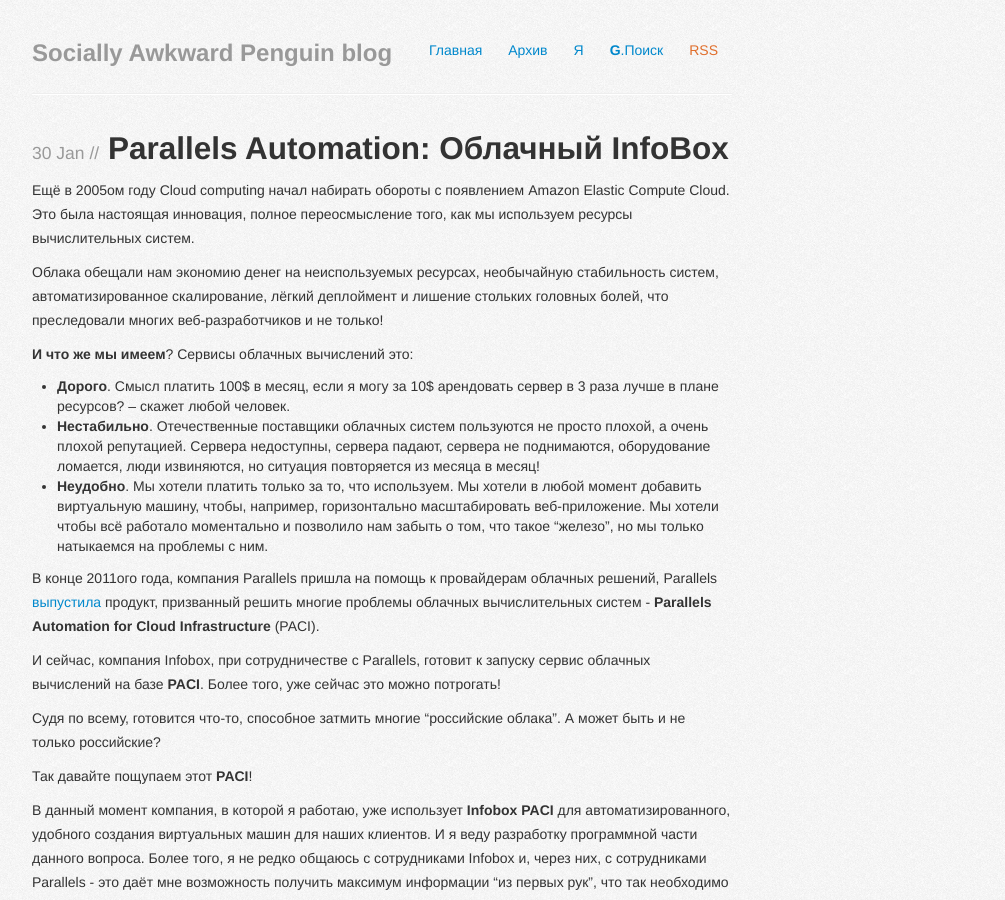
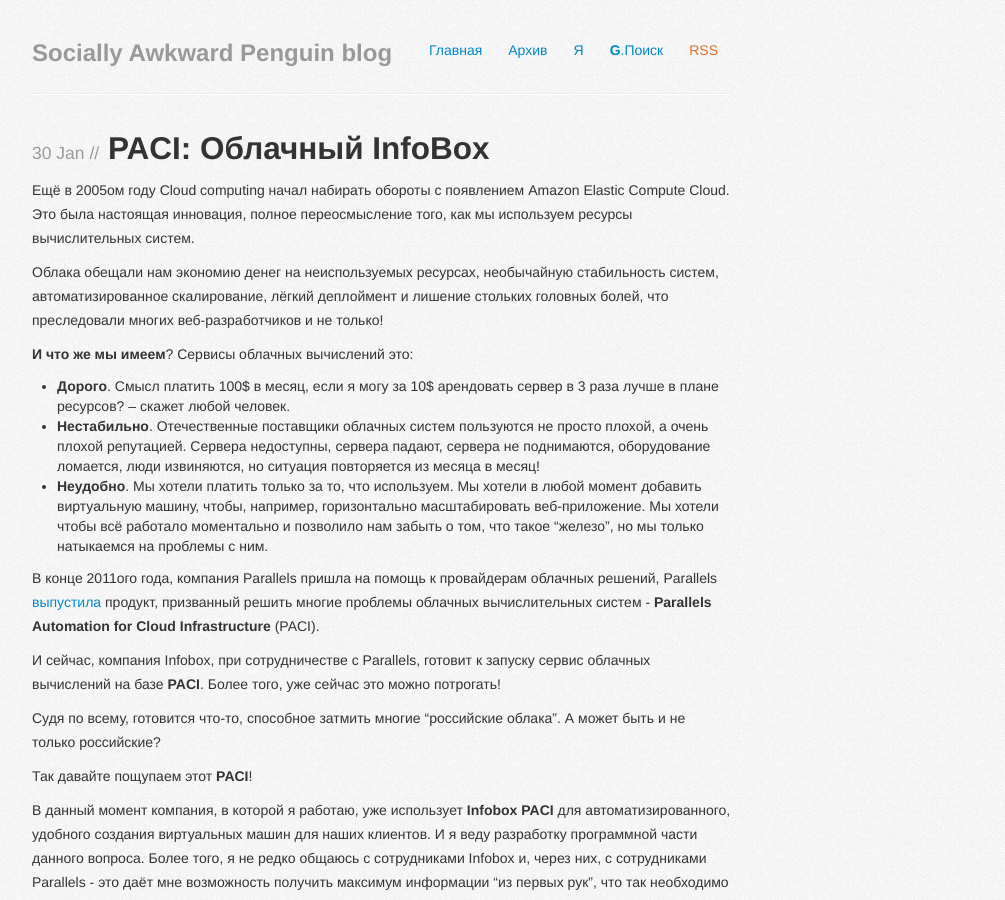
Before and after one commit to iorlas/iorlas.github.com, a Jekyll site: the page built from _posts/2013-01-30-infobox-paci.md, in a window 1280 px wide and 900 px high. Shown: the whole window, without its empty margins (258-1263 px from the left). Built offline with Jekyll 4.4.1, drawn with Linux system fonts in a browser that asks for light colours; Markdown is read by kramdown in place of the engine named in the settings; comment, search, counter and statistics services are not loaded.

Commit message:
Updated _posts/2013-01-30-infobox-paci.md

```diff
--- a/_posts/2013-01-30-infobox-paci.md
+++ b/_posts/2013-01-30-infobox-paci.md
@@ -1,6 +1,6 @@
 ---
 layout: post
-title: "Parallels Automation: Облачный InfoBox"
+title: "PACI: Облачный InfoBox"
 published: true
 ---
 
```
